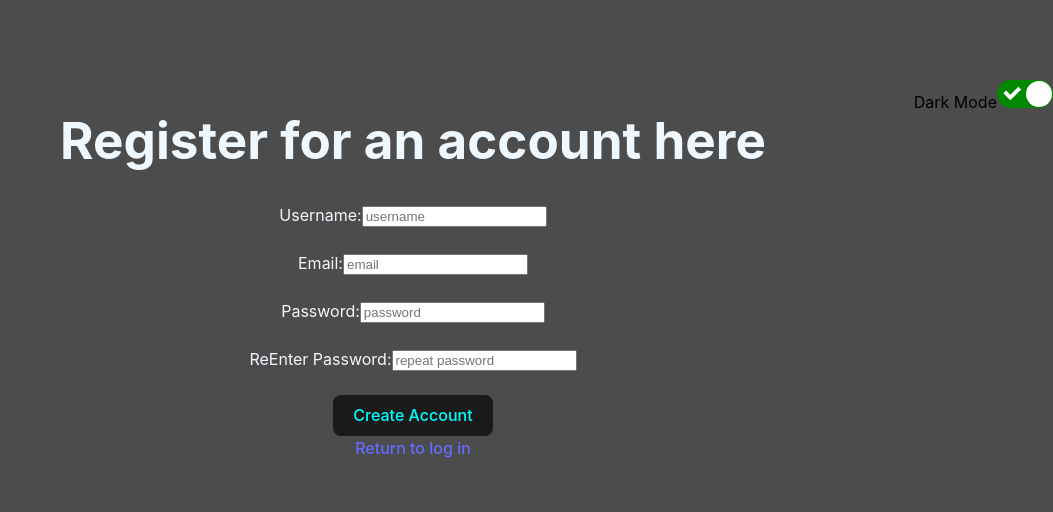
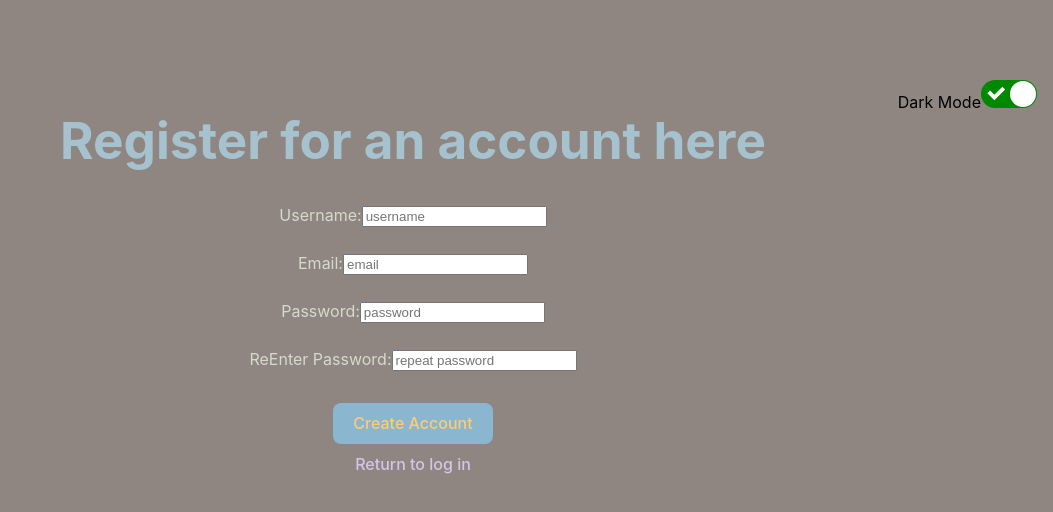
Before and after one commit to PhoReal14/Capstone, a React (Vite) app in the folder capstone_app/: page /register in a window 1280 px wide. Shown: the top 512 px of the page, without its empty margins (227-1280 px from the left). Built offline with nearby package versions, Linux system fonts and the light colour scheme.

Commit message:
finished dark/light mode & color schemes

```diff
--- a/capstone_app/src/App.jsx
+++ b/capstone_app/src/App.jsx
@@ -1,4 +1,4 @@
-import { useState, createContext } from 'react'
+import { useState, createContext, useEffect } from 'react'
 import { Routes, Route} from 'react-router-dom'
 import { ToastContainer } from 'react-toastify';
 import 'react-toastify/dist/ReactToastify.css';
@@ -7,26 +7,31 @@ import ReactSwitch from "react-switch";
 import Register from './components/Register';
 import Login from './components/Login';
 import Products from './components/Products';
+import AddProducts from './components/AddProducts';
 
 export const ThemeContext = createContext(null)
 
 function App() {
-  const [count, setCount] = useState(0)
-
   // theme stuff
-  const [theme, setTheme] = useState('dark')
+  const defaultTheme = sessionStorage.getItem('theme') || 'dark';
+  const [theme, setTheme] = useState(defaultTheme)
 
   const themeToggle = () => {
     setTheme((curr) => (curr === 'light' ? 'dark' : 'light'))
   }
 
+  // update theme in sessionStorage
+  useEffect(() => {
+    sessionStorage.setItem('theme', theme)
+  }, [theme])
+
   return (
     <ThemeContext.Provider value={{ theme, themeToggle}}>
-      <div id={ theme }>
+      <div id={ theme } >
         <Routes>
           <Route path='/login' element={<Login />} />
           <Route path='/register' element={<Register />} />
-          {/* change below to product page */}
+          <Route path='/addproduct' element={<AddProducts />} />
           <Route path='/' element={<Products />} />
         </Routes>
         <div id='switch'>
--- /dev/null
+++ b/capstone_app/src/components/AddProducts.jsx
@@ -0,0 +1,12 @@
+
+
+export default function AddProducts() {
+  /* all users who create an account are automatically able to purchase products. users can apply to be sellers and then they would have access to make listings with their accounts. need to make a component that can be inserted on the homepage and there the user can apply for a sellers account. with that authorization allow access to add products component */
+
+  return(
+    <>
+      <h1>Have something to sell?</h1>
+      <h3>Approved sellers make 30% more profit compared to our competetors!</h3>
+    </>
+  )
+}
--- a/capstone_app/src/components/Login.jsx
+++ b/capstone_app/src/components/Login.jsx
@@ -1,26 +1,41 @@
-import { useState } from 'react';
+import { useState, useContext } from 'react';
+import { useForm } from 'react-hook-form';
 import { useNavigate, Link } from 'react-router-dom';
 import { toast } from 'react-toastify';
 import 'react-toastify/dist/ReactToastify.css';
+import AuthContext from '../contextAuth/AuthProvider';
 
 export default function Login () {
+  const { setAuth } = useContext(AuthContext)
   const [username, setUsername] = useState('')
   const [pwd, setPwd] = useState('')
   const navigation = useNavigate()
+
+  const {register, handleSubmit, formState: { errors }} = useForm()
+
+  const handleLogin = async () => {
+
+  }
 
   return(
     <div  className='app'>
       <div id='component'>
       <h1>Log in below</h1>
       <div id='login-form'>
-        <form>
+        <form onSubmit={handleSubmit(handleLogin)}>
           <label htmlFor='username'>Username:
-            <input autoComplete='off' id='username' type='text' value={username} onChange={(e) => setUsername(e.target.value)} placeholder='username'/>
+            <input {...register('username', {
+              required: 'Username is required for login'
+            })} autoComplete='off' id='username' type='text' value={username} onChange={(e) => setUsername(e.target.value)} placeholder='username'/>
           </label>
+          {errors.username && <p>{errors.username?.message}</p>}
           <br></br><br></br>
-          <label htmlFor='password'>Password:
-            <input autoComplete='off' id='password' type='password' value={pwd} onChange={(e) => setPwd(e.target.value)} placeholder='password'/>
+          <label htmlFor='pwd'>Password:
+            <input {...register('pwd', {
+              required: 'Password is required for login'
+            })} autoComplete='off' id='pwd' type='password' value={pwd} onChange={(e) => setPwd(e.target.value)} placeholder='password'/>
           </label>
+          {errors.pwd && <p>{errors.pwd?.message}</p>}
           <br></br><br></br>
           <button type='submit'>Login</button>
         </form>
--- a/capstone_app/src/components/Products.jsx
+++ b/capstone_app/src/components/Products.jsx
@@ -12,7 +12,7 @@ export default function Products() {
     const getProducts = async () => {
       try{
         const response = await getAllProducts()
-        // console.log('all products?:', response)
+        // console.log('all products:', response)
         if(response) {
           setProducts(response)
         }
@@ -49,13 +49,13 @@ export default function Products() {
   return(
     <div  className='app'>
       <div id="component">
-      <h1>View a list of all our products here!</h1>
+      <h1>View our products!</h1>
       <div id="products">
         {products.map((item) => (
           <div key={item.id} className="single-item">
             <p>{item.title}</p>
             <img id="product-img" src={item.image}></img>
-            <p><strong>Price:</strong> ${item.price}</p>
+            <p><strong>Price:</strong> <span id="dollarSign">${item.price}</span></p>
             <button data-id='data-item-id' onClick={() => {
               setToggleDetails((prev) => (prev === item.id ? null : item.id))
             }}>{toggleDetails ? 'View Less' : 'View More'}</button>
--- /dev/null
+++ b/capstone_app/src/contextAuth/AuthProvider.jsx
@@ -0,0 +1,17 @@
+import { createContext, useState } from "react";
+
+const AuthContext = createContext({})
+/* need to configure this component to work with our backend */
+export const AuthProvider = ({ children }) => {
+  const [auth, setAuth] = useState({})
+
+  return(
+    <>
+    <AuthContext.Provider value={{ auth, setAuth }}>
+      {children}
+    </AuthContext.Provider>
+    </>
+  )
+}
+
+export default AuthContext;
--- a/capstone_app/src/index.css
+++ b/capstone_app/src/index.css
@@ -2,18 +2,41 @@
   font-family: Inter, system-ui, Avenir, Helvetica, Arial, sans-serif;
   line-height: 1.5;
   font-weight: 400;
+  --mainLightTheme: #e1dcd9;
+  --secondaryLight: #8f8681;
+  --lightH1: #a67f78;
+  --lightText: #32435f;
+
+  --darkText: #d7d9cb;
+  --darkH1: #a6c2ce;
+  --darkMainTheme: #8f8681;
+  --darkSecondTheme: #e1dcd9;
+
+  --gold: #ffcc71;
+  --button: #8bb6d0;
 
 }
 
 a {
   font-weight: 500;
-  color: #646cff;
+  color: #d5c5e9;
   text-decoration: inherit;
 }
 a:hover {
-  color: #535bf2;
+  color: #fddcef;
 }
-
+#light a {
+  font-weight: 500;
+  color: #a892c4;
+  text-decoration: inherit;
+}
+#light a:hover {
+  color: #c33f8c;
+}
+input:focus {
+  outline: none;
+  border-color: var(--gold);
+}
 body {
   margin: 0;
   display: flex;
@@ -34,33 +57,49 @@ button {
   font-size: 1em;
   font-weight: 500;
   font-family: inherit;
-  background-color: #1a1a1a;
+  background-color: var(--button);
   cursor: pointer;
   transition: border-color 0.25s;
-  color: aqua;
+  margin: 8px;
+  color: var(--gold);
+}
+button:active {
+  background-color: #c2e3f4;
+  color: black;
+  box-shadow: 0 5px #666;
+  transform: translateY(.5px);
 }
 button:hover {
-  border-color: #646cff;
+  border-color: var(--gold);
 }
-button:focus,
-button:focus-visible {
-  outline: 4px auto -webkit-focus-ring-color;
+#light button {
+  background-color: #ba958f;
+  color: aliceblue;
 }
 
 #switch {
-  position: absolute;
+  position: fixed;
   top: 5rem;
-  right: 0;
+  right: 1rem;
+}
+#dollarSign {
+  color: #85bb65;
 }
 
 /* .app is whole container/styles for containers */
 #dark .app {
-  background-color: #4d4c4c;
-  color: aliceblue;
+  background-color: var(--darkMainTheme);
+  color: var(--darkText);
 }
 #light .app {
-  background-color: aliceblue;
-  color: black;
+  background-color: var(--mainLightTheme);
+  color: var(--lightParagraphs);
+}
+#light h1 {
+  color: var(--lightH1);
+}
+#dark h1 {
+  color: var(--darkH1);
 }
 .app {
   text-align: center;
@@ -68,6 +107,7 @@ button:focus-visible {
   position: absolute;
   height: 100%;
   width: 100%;
+  overflow-y: auto;
 }
 #component {
   margin-top: 7rem;
@@ -82,4 +122,11 @@ button:focus-visible {
 #product-img {
   width: 250px;
   height: 250px;
+  border-radius: 25px;
+  margin: 0 10px;
 }
+#products {
+  display: grid;
+  grid-template-columns: repeat(4, 1fr);
+  gap: 2px;
+}
--- a/capstone_app/src/main.jsx
+++ b/capstone_app/src/main.jsx
@@ -3,11 +3,14 @@ import ReactDOM from 'react-dom/client'
 import App from './App.jsx'
 import './index.css'
 import { BrowserRouter } from 'react-router-dom'
+import { AuthProvider } from './contextAuth/AuthProvider';
 
 ReactDOM.createRoot(document.getElementById('root')).render(
   <React.StrictMode>
     <BrowserRouter>
-      <App />
+      <AuthProvider>
+        <App />
+      </AuthProvider>
     </BrowserRouter>
   </React.StrictMode>,
 )
```
Also changed, not shown: 1 other file (tests, documents, lock files or other folders).
